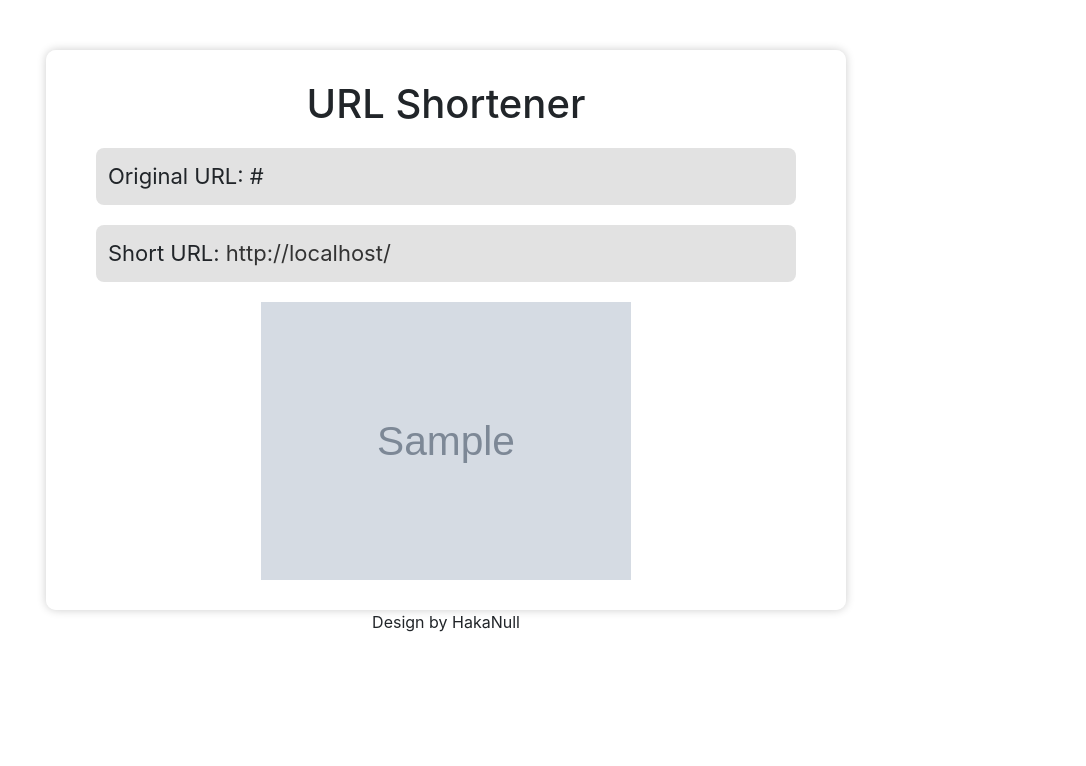
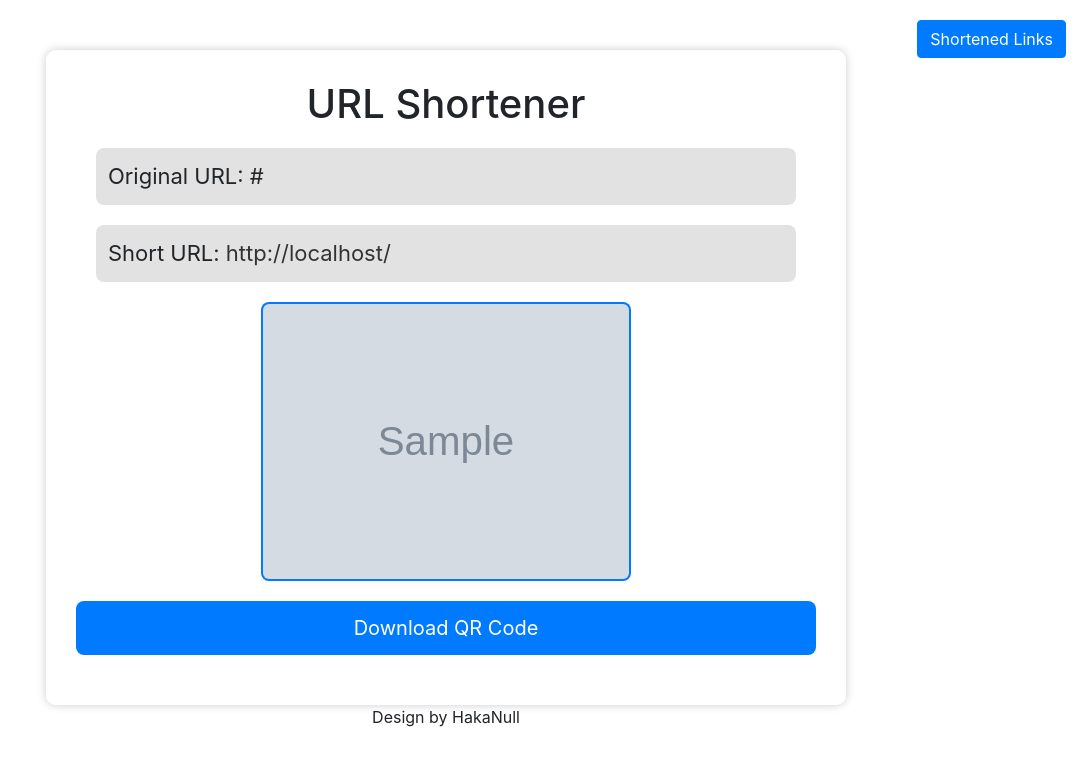
Before and after one commit to hakanull/python-url-shortener, a Flask app: template url_shortener_sv/templates/link_success.html in a window 1280 px wide. Shown: the top 766 px of the page, without its empty margins (194-1280 px from the left). Run offline with Flask 3, Linux system fonts and the light colour scheme; the template is opened without the code that fills it: most values are stand-ins (such as "Sample title", 1, 10 or a date in 2020); grey boxes marked "Sample" are stand-in pictures.

Commit message:
Style updates

```diff
--- a/url_shortener_sv/templates/index.html
+++ b/url_shortener_sv/templates/index.html
@@ -50,6 +50,7 @@
             <button type="submit" class="btn btn-primary">Submit!</button>
         </form>
     </div>
+	<a href="/links" class="btn btn-primary" style="position: fixed; top: 20px; right: 20px;">Shortened Links</a>
 </body>
 <footer style="text-align: center"> Design by HakaNull</footer>
 </html>
--- a/url_shortener_sv/templates/link_success.html
+++ b/url_shortener_sv/templates/link_success.html
@@ -8,7 +8,6 @@
     <link rel="stylesheet" href="https://cdn.jsdelivr.net/npm/bootstrap@4.0.0/dist/css/bootstrap.min.css"
         integrity="sha384-Gn5384xqQ1aoWXA+058RXPxPg6fy4IWvTNh0E263XmFcJlSAwiGgFAW/dAiS6JXm" crossorigin="anonymous">
     <style>
-
         .container {
             background-color: rgba(255, 255, 255, 0.8);
             max-width: 800px;
@@ -49,7 +48,25 @@
             margin-left: auto;
             margin-right: auto;
             width: 50%;
+            background-color: #007bff;
+            padding: 2px;
+            border-radius: 8px;
         }
+
+        .btn-download {
+            display: block;
+            margin: 20px auto;
+            padding: 12px;
+            border-radius: 8px;
+            font-size: 20px;
+            background-color: #007bff;
+            color: #fff;
+            text-decoration: none;
+            text-align: center;
+        }
+		.btn-download:hover {
+            color: #fff;
+
     </style>
 </head>
 
@@ -62,9 +79,10 @@
         <p class="custom-p">
             Short URL: <a href="{{ url_for('shortener.redirect_to_url', short_url=new_url, _external=True) }}">{{ url_for('shortener.redirect_to_url', short_url=new_url, _external=True) }}</a>
         </p>
-
+        <a href="/links" class="btn btn-primary" style="position: fixed; top: 20px; right: 20px;">Shortened Links</a>
         {% if qr_filename %}
             <img src="{{ qr_filename }}" alt="QR Code" class="img-fluid">
+            <a href="{{ qr_filename }}" class="btn-download" download>Download QR Code</a>
         {% endif %}
     </div>
 </body>
--- a/url_shortener_sv/templates/links.html
+++ b/url_shortener_sv/templates/links.html
@@ -58,5 +58,6 @@
         {% endfor %}
     </div>
 </body>
+<a href="/" class="btn btn-primary" style="position: fixed; top: 20px; right: 20px;">URL Shortener</a>
 <footer style="text-align: center"> Design by HakaNull</footer>
 </html>
```
